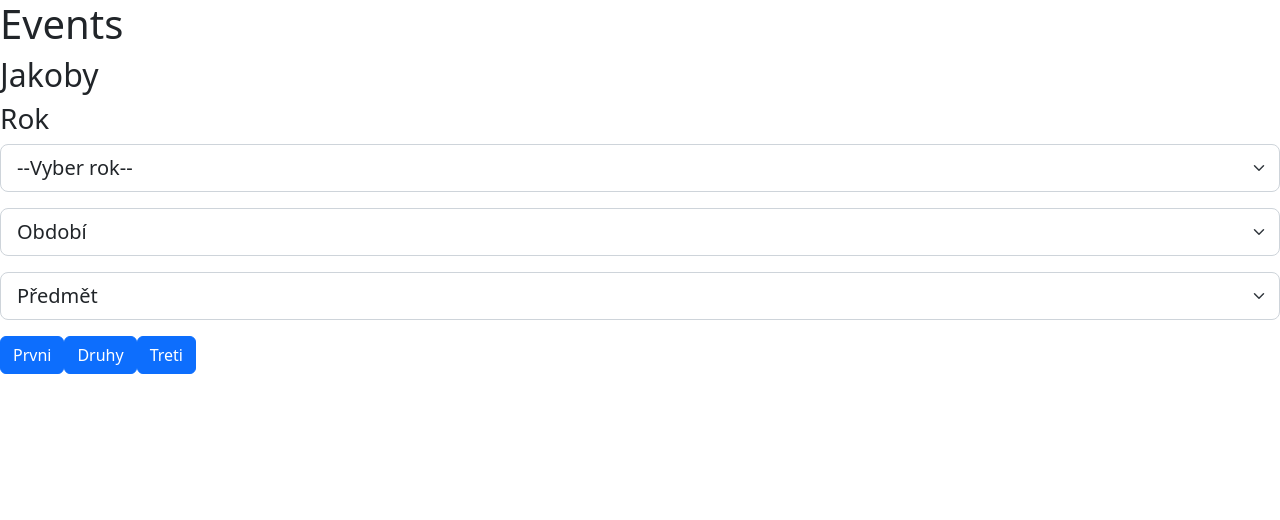
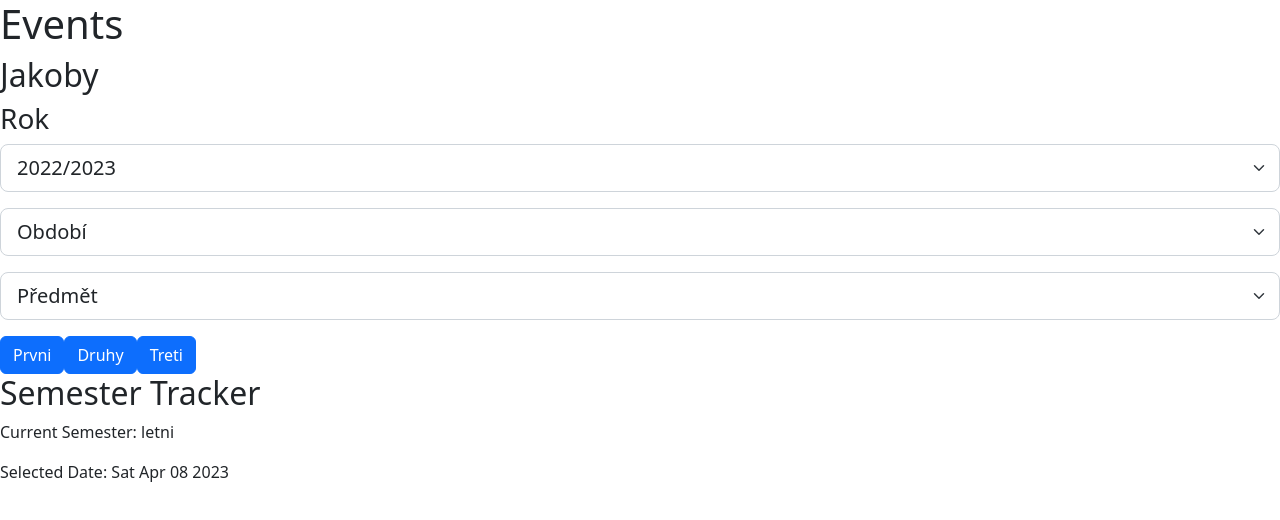
Before and after one commit to JohnySmid/projekt, a React (Create React App) app: page / in a window 1280 px wide. Shown: the top 520 px of the page. Built offline with nearby package versions, Linux system fonts and the light colour scheme.

Commit message:
Added Semestr Tracker

```diff
--- a/src/App.js
+++ b/src/App.js
@@ -2,6 +2,8 @@ import './App.css';
 import 'bootstrap/dist/css/bootstrap.min.css';
 import { Button } from 'react-bootstrap';
 import AllSelect from './comp/AllSelect';
+
+import SemesterTracker from './comp/SemestrTracker';
 
 
 function App() {
@@ -13,6 +15,8 @@ function App() {
     <Button variant="primary">Prvni</Button>
     <Button variant="primary">Druhy</Button>
     <Button variant="primary">Treti</Button>
+
+    <SemesterTracker />
    </div>
   );
 }
--- a/src/comp/SelectDate.js
+++ b/src/comp/SelectDate.js
@@ -3,12 +3,11 @@ import {useState} from "react";
 const SelectDate = () => {
 
   const options = [
-    {value: '', text: '--Vyber rok--'},
     {value: '2021/2022', text: '2021/2022'},
-    {value: '2022/2023', text: '2022/223'},
-];
+    {value: '2022/2023', text: '2022/2023'},
+  ];
 
-  const [selectedOption, setSelectedOption] = useState(options[0].value);
+  const [selectedOption, setSelectedOption] = useState(options[1].value);
 
   const handleChange = (event) => {
     console.log(event.target.value);
@@ -16,10 +15,12 @@ const SelectDate = () => {
   };
 
 
+
   return (
     <div>
       <h3>Rok</h3>
       <select className="form-select form-select-lg mb-3" aria-label=".form-select-lg example" value={selectedOption} onChange={handleChange}>
+      <option disabled selected>--Vyberte rok--</option>
         {options.map((option) => (
           <option key={option.value} value={option.value}>{option.text}</option>
           ))}
--- /dev/null
+++ b/src/comp/SemestrTracker.js
@@ -0,0 +1,32 @@
+import React, { useState } from 'react';
+
+function SemesterTracker() {
+    /* Pro debugovani, lze nastavit vlastni datum... */
+    /*  const newDate = new Date();
+        newDate.setDate(1);
+        newDate.setMonth(8);
+        newDate.setFullYear(new Date().getFullYear());
+    */
+    const [currentDate, setCurrentDate] = useState(new Date()); // pro debug: useState(newDate);
+    const currentMonth = currentDate.getMonth();
+    const [currentSemester, setCurrentSemester] = useState(GetCurrentSemester(currentMonth));
+
+    function GetCurrentSemester(month) {
+        //indexy mesicu
+        if (month >= 2 && month <= 7) {
+            return "letni";
+        } else {
+            return "zimni";
+        }
+    }
+
+    return (
+        <div>
+            <h2>Semester Tracker</h2>
+            <p>Current Semester: {currentSemester}</p>
+            <p>Selected Date: {currentDate.toDateString()}</p>
+        </div>
+    );
+}
+
+export default SemesterTracker;
```
